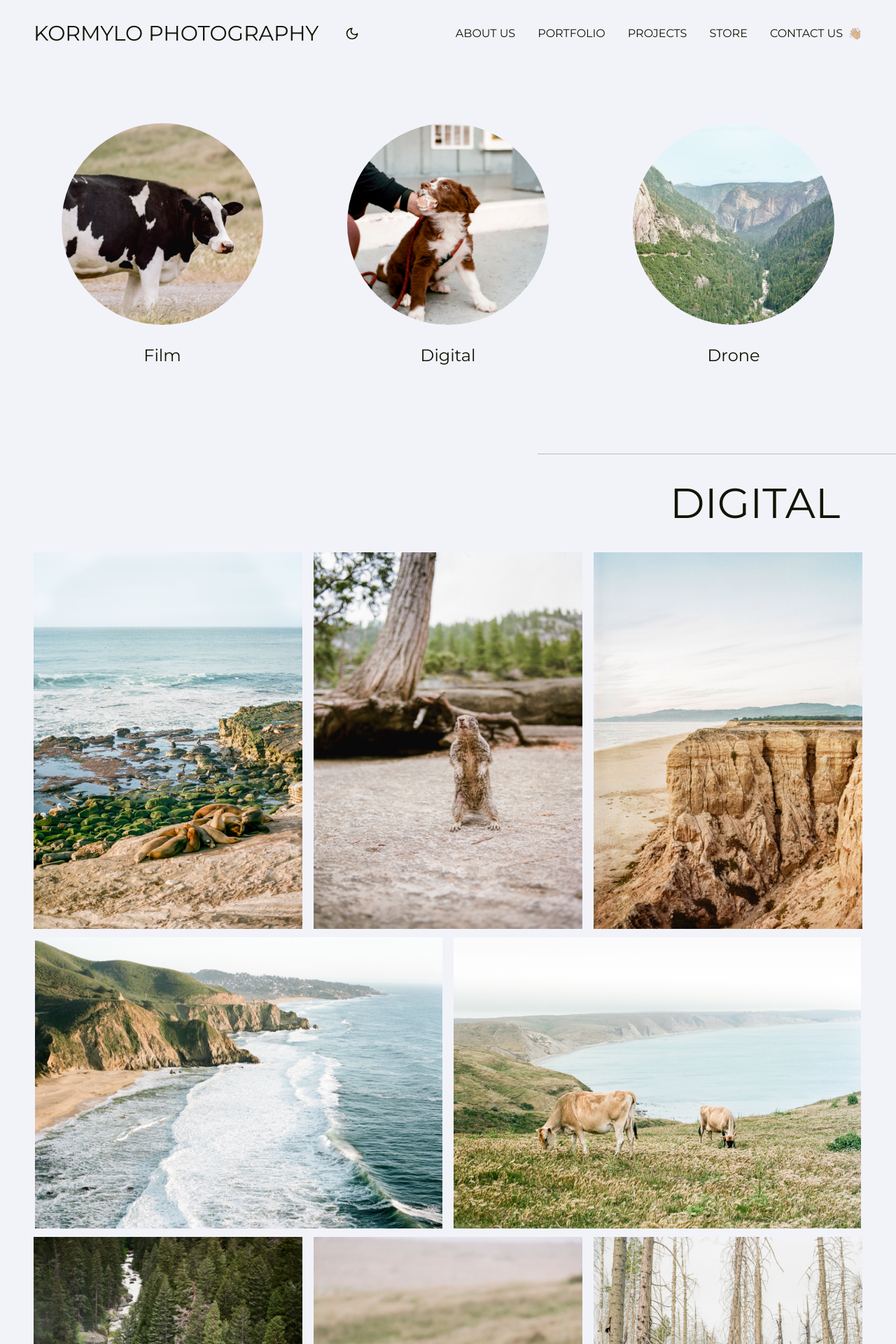
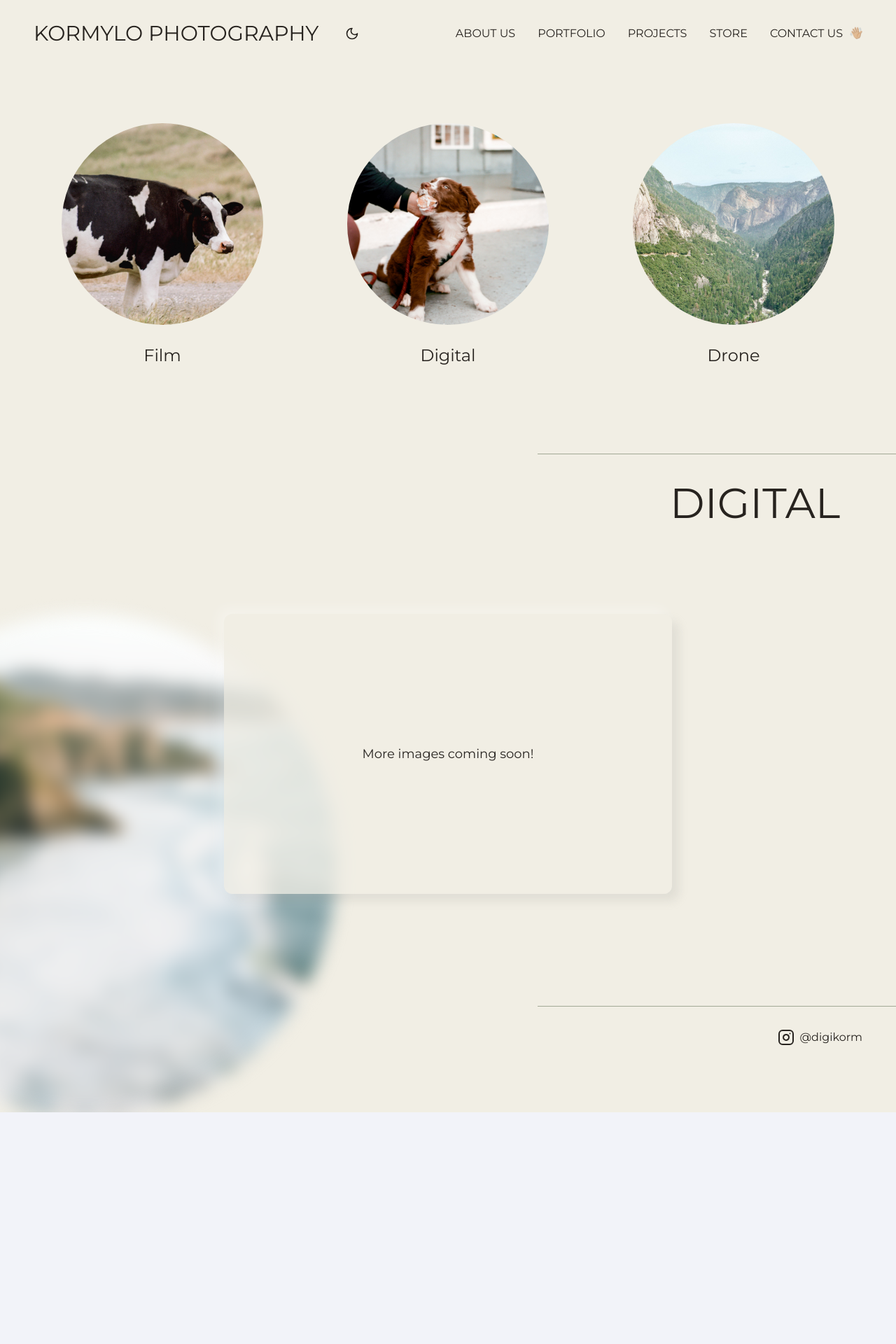
Before and after one commit to brycekormylo/dkfolio, a Next.js app: page /portfolio/digital in a window 1280 px wide. Shown: the top 1920 px of the page at 70% size. After the commit the page ends 1589 px from the top, so only its background shows below. Built offline with nearby package versions, Linux system fonts and the light colour scheme.

Commit message:
Color palette

```diff
--- a/app/about/(components)/dogs.tsx
+++ b/app/about/(components)/dogs.tsx
@@ -8,7 +8,7 @@ import millie from "../../../public/images/millie_ic.jpg";
 const about_dogs = [
   "Charlie, our resident Ravenclaw, is an Australian shepherd who thrives on challenges, both physical and mental. She delights in road trips, beach frisbee, and tricks with top-notch snacks! A creative genius and super intelligent, Charlie's love for high-quality treats will forever be unmatched. This affectionate ball of joy can brighten anyone's day, making us proud pet parents. When Charlie isn't conquering the great outdoors, she kicks back by indulging in her favourite shows; Avatar, Moana, and Shrek! And of course, the experience isn't complete until she peacefully dozes off with a ball in her mouth.",
 
-  "While love and fairness triumph in the end, our mischievous Hufflepuff Millie might dabble in a bit of assholery before coming around. Millie, sensitive and sweet, is one of the most intelligent velcro dogs alive! Like any border collie, she is always weighing her options before making a decision. She's Charlie's biggest fan, adores park outings, and beach frisbee frolics! Millie looks forward to her favourite daily routine including morning fish oil and nightly dark snackums, followed by taking her role as the nightly middle spoon between Bryce and Danielle very seriously."
+  "While love and fairness triumph in the end, our mischievous Hufflepuff Millie might dabble in a bit of assholery before coming around. Millie, sensitive and sweet, is one of the most intelligent velcro dogs alive! Like any border collie, she is always weighing her options before making a decision. She's Charlie's biggest fan, adores park outings, and beach frisbee frolics! Millie looks forward to her favourite daily routines including morning fish oil and nightly dark snackums, followed by taking her role as the nightly middle spoon between Bryce and Danielle very seriously."
 ];
 
 const Dogs = () => {
--- a/app/about/(components)/ellie.tsx
+++ b/app/about/(components)/ellie.tsx
@@ -6,9 +6,9 @@ import ellie_img from "../../../public/images/aspen.jpg";
 import ellie_overlook from "../../../public/images/ellie_overlook.jpg";
 
 const about_ellie = [
-  "The lead brain, heart, and lens behind Kormylo Photography! Originating from maple roots, my voyage with film photography blossomed back in high school in Toronto, Canada. I'm obsessed with the mechanical dance and technical tango of film, from scouting locations to developing and printing, it's a process that makes you savour each step by slowing down time in the best way possible. As a restless spirit, I naturally expanded into digital and drone photography, revelling in the varied ways I could approach my subjects. Initially I dabbled in portraiture and weddings, but during my adventures living in Italy and the San Fransisco Bay Area life's twists and turns led me to the serene strength of landscape and wildlife photography. After feeling the burnout from years of digital portraiture, this transition reignited my passion and has been a game changer!",
+  "The lead brain, heart, and lens behind Kormylo Photography! Originating from maple roots, my voyage with film photography blossomed back in high school in Toronto, Canada. I'm obsessed with the mechanical dance and technical tango of film, from scouting locations to developing and printing, it's a process that makes you savour each step by slowing down time in the best way possible. As a restless spirit, I naturally expanded into digital and drone photography, revelling in the varied ways I could approach my subjects. Initially I dabbled in portraiture and weddings, but during my adventures living in Italy and the San Fransisco Bay Area life's twists and turns led me to the serene strength of landscapes and wildlife. After feeling the burnout from years of digital portraiture, this transition reignited my passion and has been a game changer!",
 
-  "Being the unconventional soul that I am, I decided to fuse my twin passions for photography and kinesiology into the captivating world of landscape and wildlife photography. Currently wrapping up my AS photography degree with high honours, I'm also on the track to completing my Bachelor of Kinesiology and AS Physiotherapy Assistant degrees. My offbeat journey also includes a background in optics, injecting my work with a blend of scientific precision and artistic finesse. This unique blend isn't just about capturing stunning shots for me, it's about activating muscles, preventing injuries, and creating space for a grounded, more intentional presence.  Landscape and wildlife photography is not just a creative outlet for me, but a physical and mental rejuvenation, making every shot feel like a triumph!",
+  "Being the unconventional soul that I am, I decided to fuse my twin passions for photography and kinesiology into the captivating world of landscape and wildlife photography. Currently wrapping up my AS Photography degree with high honours, I'm also on the track to completing my Bachelor of Kinesiology and AS Physiotherapy Assistant degrees. My offbeat journey also includes a background in optics, injecting my work with a blend of scientific precision and artistic finesse. This unique blend isn't just about capturing stunning shots for me, it's about activating muscles, preventing injuries, and creating space for a grounded, more intentional presence.  Landscape and wildlife photography is not just a creative outlet for me, but a physical and mental rejuvenation, making every shot feel like a triumph!",
 
   "I thrive on pushing the limits in my work, I aim to encapsulate the essence and significance of each moment. In my travels I've immersed myself in diverse cultures and traditions, using my camera as a storyteller to showcase the unique beauty of each place and its people. I believe photography is a universal language that transcends cultural boundaries, bringing people together. Through my lens, I aspire to bridge gaps, fostering a deeper understanding and appreciation for our shared world. The world's natural beauty constantly fuels my inspiration, propelling me to explore and capture its wonders through my lens. Whether you're yearning for a custom snapshot of your spirit animal, want to relive those cozy camping escapades, or simply crave a space uplift, we're honoured to embark on this special journey with you and bring your dreams to life. Let's make some photographic magic together! 📸✨",
 ];
--- a/app/intro/(components)/about.tsx
+++ b/app/intro/(components)/about.tsx
@@ -7,7 +7,7 @@ import { Parallax, useParallax } from "react-scroll-parallax";
 const AboutMeIntro = [
   "Nestled in the vibrant San Francisco Bay Area, Danielle and Bryce, accompanied by their two dogs, Charlie and Millie, made their creative mark when they transplanted in February 2020. What sets them apart? They're not just photographers; they're perpetual creatives! Constantly immersed in building, designing, and extending their creativity beyond the lens, they infuse every aspect of their lives with a touch of innovation.",
 
-  "Danielle and Bryce's love story began in the magical city of Bergamo, Italy, e parlano Italiano ancora! They are the definition of passionate adventurers! From hiking, cultural exploration, and music-making to sports like volleyball and surfing, excitement fuels their active lives. Engaging in 3D modelling, painting, woodwork, epoxy resin projects, and a myriad of other creative pursuits, they are forever learners at heart. Dreaming big is second nature to them and their journey never stops! When it's time to unwind, catch them kicking back watching Harry Potter or diving into the magical world of the Legend of Zelda.",
+  "Danielle and Bryce's love story began in the magical city of Bergamo, Italy, e parlano Italiano ancora! They are the definition of passionate adventurers! From hiking, cultural exploration, and music-making to sports like volleyball, surfing, and sailing, excitement fuels their active lives. Engaging in 3D modelling, painting, woodwork, epoxy resin projects, and a myriad of other creative pursuits, they are forever learners at heart. Dreaming big is second nature to them and their journey never stops! When it's time to unwind, catch them kicking back watching Harry Potter or diving into the magical world of the Legend of Zelda.",
 ];
 
 const About = () => {
--- a/app/portfolio/digital/page.tsx
+++ b/app/portfolio/digital/page.tsx
@@ -1,6 +1,12 @@
 "use client";
 
+import Image from "next/image";
 import ModalImage from "@/app/(components)/modal_image";
+import ScrollUp from "@/app/(components)/scroll_up";
+import { Parallax } from "react-scroll-parallax";
+import Link from "next/link";
+import { LuInstagram } from "react-icons/lu";
+
 import chimney_cow from "../../../public/images/chimney_cow.jpg";
 import river from "../../../public/images/river.jpg";
 import cow from "../../../public/images/cow.jpg";
@@ -30,12 +36,34 @@ const Digital = () => {
   const landscapes = [devils_slide, chimney_cow, yosemite, bee];
 
   return (
-    <div className="flex w-screen flex-col gap-3">
-      <PortraitRow images={[la_jolla_seals, squirrel, beach_cliff]} />
-      <LandscapeRow images={[devils_slide, chimney_cow]} />
-      <PortraitRow images={[river, cow, aspen]} />
-      <LandscapeRow images={[yosemite, bee]} />
-      <div className="divider my-10 self-end" />
+    <div className="flex min-h-screen w-screen flex-col items-center justify-center gap-20 overflow-hidden py-[4rem]">
+      <ScrollUp />
+      <div className="z-10 flex h-[25rem] w-[40rem] flex-col items-center justify-center gap-4 rounded-xl bg-timber/75 px-4 py-2 text-xl shadow-neo dark:bg-smoke/75 dark:shadow-neodark">
+        <h2 className="text-lg">More images coming soon!</h2>
+      </div>
+      <div className="flex flex-row justify-end">
+        <Parallax speed={-15}>
+          <div className="translate fixed bottom-0 right-0 z-0 h-[45rem] w-[45rem] -translate-x-40 translate-y-[30rem]">
+            <Image
+              src={devils_slide}
+              alt="Circle Image"
+              fill={true}
+              className="z-0 rounded-full object-cover blur-md"
+            />
+          </div>
+        </Parallax>
+      </div>
+      <div className="flex flex-col self-end gap-6">
+        <div className="divider" />
+        <div className="self-end px-10">
+          <Link href={"https://www.instagram.com/digikorm/"}>
+            <div className="neo flex items-center justify-start gap-2 rounded-xl p-2">
+              <LuInstagram size={24} />
+              <p>@digikorm</p>
+            </div>
+          </Link>
+        </div>
+      </div>
     </div>
   );
 };
--- a/app/portfolio/drone/page.tsx
+++ b/app/portfolio/drone/page.tsx
@@ -1,6 +1,11 @@
 "use client";
 
 import ModalImage from "@/app/(components)/modal_image";
+import Image from "next/image";
+import ScrollUp from "@/app/(components)/scroll_up";
+import { Parallax } from "react-scroll-parallax";
+import Link from "next/link";
+
 import chimney_cow from "../../../public/images/chimney_cow.jpg";
 import river from "../../../public/images/river.jpg";
 import cow from "../../../public/images/cow.jpg";
@@ -15,6 +20,7 @@ import millie_ic from "../../../public/images/millie_ic.jpg";
 import yosemite from "../../../public/images/yosemite.jpg";
 import LandscapeRow from "../../(components)/landscape_row";
 import PortraitRow from "../../(components)/portrait_row";
+import { LuInstagram } from "react-icons/lu";
 
 const Drone = () => {
   const portraits = [
@@ -30,12 +36,34 @@ const Drone = () => {
   const landscapes = [devils_slide, chimney_cow, yosemite, bee];
 
   return (
-    <div className="flex w-screen flex-col gap-3">
-      <PortraitRow images={[la_jolla_seals, squirrel, beach_cliff]} />
-      <LandscapeRow images={[yosemite, bee]} />
-      <PortraitRow images={[river, cow, aspen]} />
-      <LandscapeRow images={[devils_slide, chimney_cow]} />
-      <div className="divider my-10 self-end" />
+    <div className="flex min-h-screen w-screen flex-col items-center justify-center gap-20 overflow-hidden py-[4rem]">
+      <ScrollUp />
+      <div className="z-10 flex h-[25rem] w-[40rem] flex-col items-center justify-center gap-4 rounded-xl bg-timber/75 px-4 py-2 text-xl shadow-neo dark:bg-smoke/75 dark:shadow-neodark">
+        <h2 className="text-lg">More images coming soon!</h2>
+      </div>
+      <div className="flex flex-row justify-start">
+        <Parallax speed={-15}>
+          <div className="translate fixed bottom-0 left-0 z-0 h-[45rem] w-[45rem] translate-x-40 translate-y-[30rem]">
+            <Image
+              src={devils_slide}
+              alt="Circle Image"
+              fill={true}
+              className="z-0 rounded-full object-cover blur-md"
+            />
+          </div>
+        </Parallax>
+      </div>
+      <div className="flex flex-col self-start items-start gap-6">
+        <div className="divider" />
+        <div className=" px-10">
+          <Link href={"https://www.instagram.com/drone.ylo/"}>
+            <div className="neo flex justify-start gap-2 rounded-xl p-2">
+              <LuInstagram size={24} />
+              <p>@drone.ylo</p>
+            </div>
+          </Link>
+        </div>
+      </div>
     </div>
   );
 };
--- a/app/portfolio/film/page.tsx
+++ b/app/portfolio/film/page.tsx
@@ -30,12 +30,12 @@ const Film = () => {
   const landscapes = [devils_slide, chimney_cow, yosemite, bee];
 
   return (
-    <div className="flex w-screen flex-col gap-3">
+    <div className="flex w-screen flex-col gap-4">
       <PortraitRow images={[river, cow, aspen]} />
       <LandscapeRow images={[devils_slide, chimney_cow]} />
       <PortraitRow images={[la_jolla_seals, squirrel, beach_cliff]} />
       <LandscapeRow images={[yosemite, bee]} />
-      <div className="divider my-10 self-end" />
+      <div className="divider mt-20 mb-12 self-end" />
     </div>
   );
 };
--- a/app/portfolio/page.tsx
+++ b/app/portfolio/page.tsx
@@ -1,5 +1,5 @@
 import Film from "./film/page";
 
 export default function Portfolio() {
-  return <div className="flex min-h-[500vh] flex-col"><Film /></div>;
+  return <div className="flex flex-col"><Film /></div>;
 }
--- a/app/projects/lilly/page.tsx
+++ b/app/projects/lilly/page.tsx
@@ -53,7 +53,7 @@ const LillyLegacy = () => {
       </div>
       <div className="flex flex-col gap-12 -mt-20">
         <div className="divider self-start" />
-        <div className="flex w-screen flex-col gap-3">
+        <div className="flex w-screen flex-col gap-4">
           <PortraitRow images={[river, cow, aspen]} />
           <LandscapeRow images={[devils_slide, chimney_cow]} />
           <PortraitRow images={[la_jolla_seals, squirrel, beach_cliff]} />
--- a/public/styles/globals.css
+++ b/public/styles/globals.css
@@ -4,7 +4,7 @@
 
 :root {
   scrollbar-width: thin;
-  scrollbar-color: #B7BFB0 rgba(255, 255, 255, 0);
+  scrollbar-color: #a3a996 rgba(255, 255, 255, 0);
 }
 
 html {
@@ -42,7 +42,7 @@ a {
 
 @layer components{
   .neo{
-    @apply [&_*]:transition-all [&_*]:ease-linear hover:scale-[1.02] hover:shadow-neo active:shadow-neo active:scale-[1.02] dark:hover:shadow-neodark
+    @apply [&_*]:transition-all [&_*]:ease-linear hover:scale-[1.02] hover:shadow-neo hover:bg-gradient-to-br hover:from-[#d9d6cd4e] dark:hover:from-[] hover:to-[#fffff43c] dark:hover:to-[] active:shadow-neo active:scale-[1.02] dark:hover:shadow-neodark
   }
   .divider{
     @apply h-[1px] w-[40vw] bg-ash
--- a/tailwind.config.ts
+++ b/tailwind.config.ts
@@ -18,9 +18,8 @@ const config: Config = {
       boxShadow: {
         'dark': '0px 0px 8px 0px rgba(0, 0, 0, 0.7)',
         'inset': 'inset 0rem 0.2rem 0.4rem 0 rgba(0,0,0,0.1)',
-        'neo': '0.625rem 0.625rem 0.875rem 0 rgba(225,226,228,0.7), -0.5rem -0.5rem 1.125rem 0 rgba(255,255,255,0.6)',
-        'neodark': '0.25rem 0.25rem 0.5rem 0 rgba(0,0,0,0.6), -0.25rem -0.25rem 0.5rem 0 rgba(0,0,0,0.4)',
-        'neotop': '-0.5rem -0.5rem 1.125rem 0 rgb(255,255,255), 0px 0px 8px 0px rgba(0, 0, 0, 0.2)'
+        'neo': '0.625rem 0.625rem 0.875rem 0 rgba(161,159,153,0.2), -0.5rem -0.5rem 1.125rem 0 rgba(255,255,255, 0.3)',
+        'neodark': '0.25rem 0.25rem 0.5rem 0 rgba(26,23,21), -0.25rem -0.25rem 0.5rem 0 rgba(52,47,41)',
       },
     },
     colors: {
@@ -37,9 +36,9 @@ const config: Config = {
       },
       'oceanic': '#587b7f',
       'black': '#000000',
-      'ash': '#B7BFB0',
-      'smoke': '#111505',
-      'timber': '#f2f3f9'
+      'ash': '#a3a996',
+      'smoke': '#27231f',
+      'timber': '#f1eee4'
     }
   },
   plugins: [
```
Also changed, not shown: app/store/page.tsx (+4 -3 lines).
